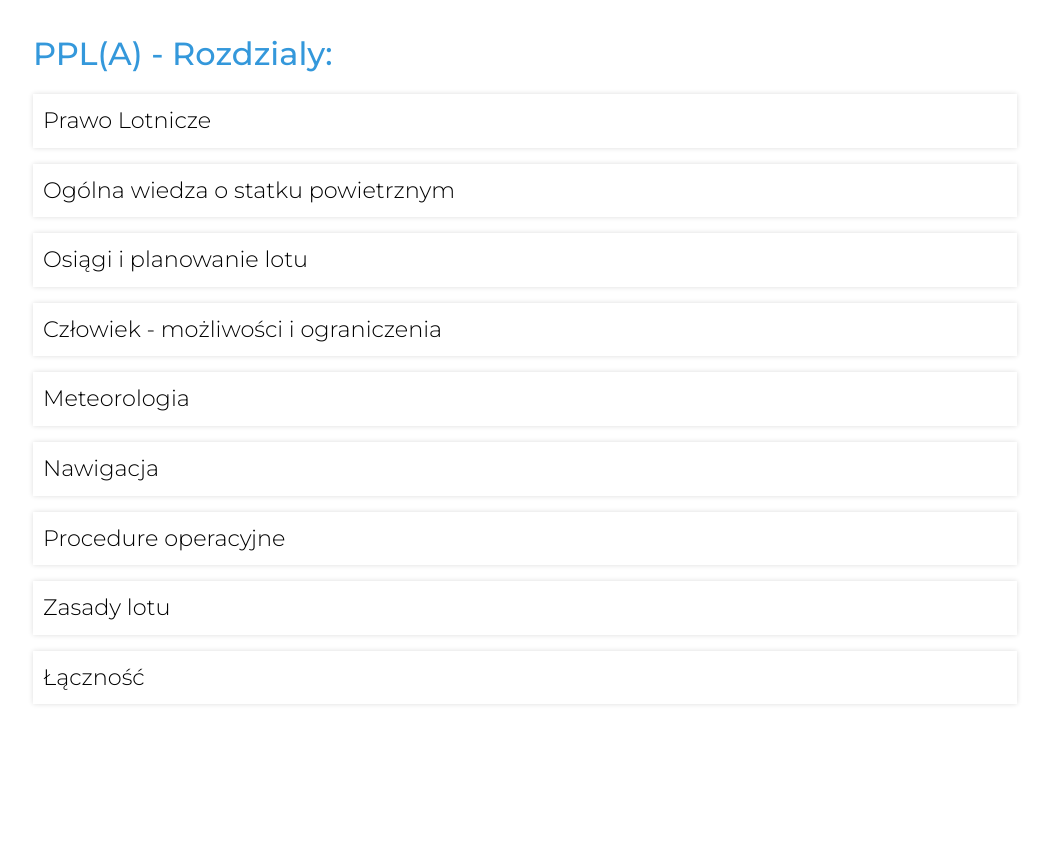
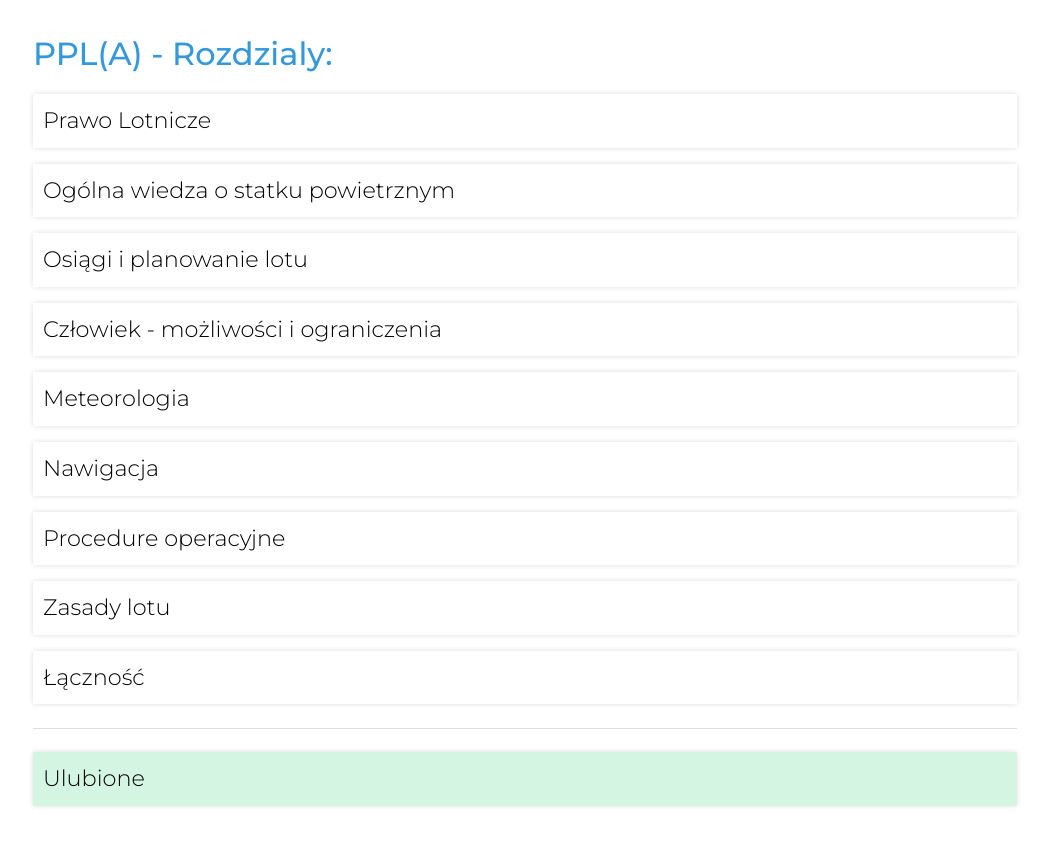
Before and after one commit to pilotocheg/ppl-questions, a React (Vite) app: page /#/ in a window 1280 px wide. Shown: the whole page, without its empty margins (115-1164 px from the left). Before the commit the page ends 800 px from the top, so only its background shows below. Built offline with nearby package versions, Linux system fonts and the light colour scheme.

Commit message:
Added favorites page

```diff
--- a/src/App.tsx
+++ b/src/App.tsx
@@ -3,8 +3,10 @@ import { Route, Routes } from "react-router-dom";
 import { QuestionsPage } from "./components/questions-page";
 import questions from "./resources/questions.json";
 import { MainPage } from "components/main-page";
+import { useCallback, useState } from "react";
+import { Question } from "types";
 
-const titlesMap: Record<keyof typeof questions, string> = {
+const titlesMap: Record<keyof typeof questions | "favorites", string> = {
   general: "Prawo Lotnicze",
   plane: "Ogólna wiedza o statku powietrznym",
   planning: "Osiągi i planowanie lotu",
@@ -14,17 +16,42 @@ const titlesMap: Record<keyof typeof questions, string> = {
   operational: "Procedure operacyjne",
   flight: "Zasady lotu",
   communication: "Łączność",
+  favorites: "Ulubione",
 };
 
 const pagesList = Object.entries(titlesMap) as [
-  keyof typeof questions,
+  keyof typeof questions | "favorites",
   string
 ][];
 
 function App() {
+  const [favorites, setFavorites] = useState<Question[]>(() => {
+    const favorites = localStorage.getItem("favorites");
+    return favorites ? JSON.parse(favorites) : [];
+  });
+
+  const addToFavorites = useCallback((question: Question) => {
+    setFavorites((prev) => {
+      const newFavorites = [...prev, question].toSorted((a, b) =>
+        a.name.localeCompare(b.name)
+      );
+      localStorage.setItem("favorites", JSON.stringify(newFavorites));
+      return newFavorites;
+    });
+  }, []);
+
+  const removeFromFavorites = useCallback((question: Question) => {
+    setFavorites((prev) => {
+      const newFavorites = prev.filter((q) => q.name !== question.name);
+      localStorage.setItem("favorites", JSON.stringify(newFavorites));
+      return newFavorites;
+    });
+  }, []);
+
   return (
     <Routes>
       <Route path="/" element={<MainPage pages={pagesList} />} />
+
       {pagesList.map(([topic, title]) => (
         <Route
           key={topic}
@@ -32,7 +59,10 @@ function App() {
           element={
             <QuestionsPage
               title={title}
-              questions={questions[topic as keyof typeof questions]}
+              questions={topic === "favorites" ? favorites : questions[topic]}
+              favorites={favorites}
+              addToFavorites={addToFavorites}
+              removeFromFavorites={removeFromFavorites}
             />
           }
         />
--- a/src/components/main-page/index.tsx
+++ b/src/components/main-page/index.tsx
@@ -1,6 +1,7 @@
 import { memo } from "react";
 import { Link } from "react-router-dom";
 import { Helmet } from "react-helmet";
+import classNames from "classnames";
 
 import styles from "./styles.module.scss";
 
@@ -20,7 +21,12 @@ export const MainPage = memo((props: Props) => {
       <ul className={styles.list}>
         {pages.map(([path, title]) => (
           <li className={styles.listItem} key={path}>
-            <Link className={styles.listItemLink} to={path}>
+            <Link
+              className={classNames(styles.listItemLink, {
+                [styles.favorites]: path === "favorites",
+              })}
+              to={path}
+            >
               {title}
             </Link>
           </li>
--- a/src/components/main-page/styles.module.scss
+++ b/src/components/main-page/styles.module.scss
@@ -34,4 +34,20 @@
     background-color: var(--color-main);
     box-shadow: 0 0 20px #ddd;
   }
+
+  &.favorites {
+    background-color: var(--background-success);
+    margin-top: 2rem;
+    position: relative;
+
+    &::before {
+      content: "";
+      position: absolute;
+      top: -1.5rem;
+      left: 0;
+      width: 100%;
+      border-top: 1px solid #ddd;
+      pointer-events: none;
+    }
+  }
 }
--- a/src/components/pagination/index.tsx
+++ b/src/components/pagination/index.tsx
@@ -1,4 +1,4 @@
-import { ChangeEvent, memo, useRef, useState } from "react";
+import { ChangeEvent, memo, useEffect, useRef, useState } from "react";
 
 import styles from "./styles.module.scss";
 
@@ -12,6 +12,13 @@ export const Pagination = memo((props: Props) => {
   const { page: actualPage, onPageChange, maxPage } = props;
 
   const [page, setPage] = useState(actualPage);
+
+  useEffect(() => {
+    if (actualPage > maxPage) {
+      setPage(maxPage);
+      onPageChange(maxPage);
+    }
+  }, [actualPage, maxPage, onPageChange]);
 
   const timeout = useRef<number | undefined>(undefined);
 
--- a/src/components/questions-block/index.tsx
+++ b/src/components/questions-block/index.tsx
@@ -1,17 +1,34 @@
 import { memo, useMemo, useState } from "react";
 import classNames from "classnames";
+
+import starEmptyIcon from "images/star-empty.svg";
+import starFilledIcon from "images/star-filled.svg";
 
 import { Question } from "types";
 import { shuffle } from "utils";
 
 import styles from "./styles.module.scss";
 
-type Props = Question;
+type Props = {
+  question: Question;
+  addToFavorites: (question: Question) => void;
+  removeFromFavorites: (question: Question) => void;
+  isFavorite: boolean;
+};
 
 export const QuestionsBlock = memo((props: Props) => {
-  const { name, text, q1, q2, q3, q4 } = props;
+  const { question, addToFavorites, removeFromFavorites, isFavorite } = props;
+  const { name, text, q1, q2, q3, q4 } = question;
 
   const [selected, setSelected] = useState<string>("");
+
+  const handleFavoriteClick = () => {
+    if (isFavorite) {
+      removeFromFavorites(question);
+    } else {
+      addToFavorites(question);
+    }
+  };
 
   const correctQuestion = q1;
 
@@ -19,7 +36,12 @@ export const QuestionsBlock = memo((props: Props) => {
 
   return (
     <li className={styles.container} key={name}>
-      <p className={styles.questionName}>{name}</p>
+      <div className={styles.nameContainer}>
+        <p className={styles.questionName}>{name}</p>
+        <button onClick={handleFavoriteClick} className={styles.favoriteBtn}>
+          <img src={isFavorite ? starFilledIcon : starEmptyIcon} alt="star" />
+        </button>
+      </div>
       <h2 className={styles.questionTitle}>{text}</h2>
       <ul>
         {questions.map((question) => (
--- a/src/components/questions-block/styles.module.scss
+++ b/src/components/questions-block/styles.module.scss
@@ -1,11 +1,35 @@
 .container {
   margin-top: 2rem;
+}
+
+.nameContainer {
+  display: flex;
+  justify-content: space-between;
+  align-items: center;
 }
 
 .questionName {
   font-family: Lato Light, sans-serif;
   font-size: 1.5em;
   color: var(--color-main);
+}
+
+.favoriteBtn {
+  background-color: transparent;
+  --webkit-tap-highlight-color: transparent;
+
+  &:hover {
+    opacity: 0.7;
+  }
+
+  &:active {
+    opacity: 0.5;
+  }
+
+  img {
+    width: 1.8rem;
+    height: 1.8rem;
+  }
 }
 
 .questionTitle {
--- a/src/components/questions-page/index.tsx
+++ b/src/components/questions-page/index.tsx
@@ -11,16 +11,24 @@ import styles from "./styles.module.scss";
 type Props = {
   title: string;
   questions: Question[];
+  addToFavorites: (question: Question) => void;
+  removeFromFavorites: (question: Question) => void;
+  favorites: Question[];
 };
 
 const PAGE_SIZE = 5;
 
 export const QuestionsPage = memo((props: Props) => {
-  const { title, questions } = props;
+  const { title, questions, favorites, addToFavorites, removeFromFavorites } =
+    props;
+
+  const maxPage = Math.ceil(questions.length / PAGE_SIZE);
 
   const [page, setPage] = useState(() => {
     const storedPage = localStorage.getItem(`${title}_page`);
-    return Number(storedPage) || 1;
+    const initialPage = Number(storedPage) || 1;
+
+    return Math.min(initialPage, maxPage);
   });
 
   useEffect(() => {
@@ -35,7 +43,6 @@ export const QuestionsPage = memo((props: Props) => {
     [title]
   );
 
-  const maxPage = Math.ceil(questions.length / PAGE_SIZE);
   const sliceStart = (page - 1) * PAGE_SIZE;
 
   return (
@@ -50,9 +57,19 @@ export const QuestionsPage = memo((props: Props) => {
         {" / "}
         <span className={styles.linkDisabled}>{title}</span>
       </nav>
+      {questions.length ? (
+        <>
           <ul>
-        {questions.slice(sliceStart, sliceStart + PAGE_SIZE).map((question) => (
-          <QuestionsBlock key={question.name} {...question} />
+            {questions
+              .slice(sliceStart, sliceStart + PAGE_SIZE)
+              .map((question) => (
+                <QuestionsBlock
+                  key={question.name}
+                  question={question}
+                  addToFavorites={addToFavorites}
+                  removeFromFavorites={removeFromFavorites}
+                  isFavorite={favorites.some((q) => q.name === question.name)}
+                />
               ))}
           </ul>
           <Pagination
@@ -60,6 +77,12 @@ export const QuestionsPage = memo((props: Props) => {
             maxPage={maxPage}
             onPageChange={handlePageChange}
           />
+        </>
+      ) : (
+        <div className={styles.empty}>
+          <p>Brak pytań w tej kategorii</p>
+        </div>
+      )}
     </div>
   );
 });
--- a/src/components/questions-page/styles.module.scss
+++ b/src/components/questions-page/styles.module.scss
@@ -1,5 +1,8 @@
 .page {
   padding: 30px 20px 40px;
+  min-height: 100vh;
+  display: flex;
+  flex-direction: column;
 }
 
 .nav {
@@ -27,3 +30,17 @@
   display: inline-block;
   padding: 5px;
 }
+
+.empty {
+  flex: 1;
+  width: 100%;
+  height: 100%;
+  display: flex;
+  justify-content: center;
+  align-items: center;
+
+  p {
+    color: var(--color-disabled);
+    font-size: 1.2em;
+  }
+}
--- a/src/index.css
+++ b/src/index.css
@@ -64,4 +64,5 @@ button {
 #root {
   max-width: 1024px;
   margin: 0 auto;
+  min-height: 100vh;
 }
--- a/tsconfig.app.json
+++ b/tsconfig.app.json
@@ -2,9 +2,9 @@
   "compilerOptions": {
     "tsBuildInfoFile": "./node_modules/.tmp/tsconfig.app.tsbuildinfo",
     "baseUrl": "src",
-    "target": "ES2020",
+    "target": "ESNext",
     "useDefineForClassFields": true,
-    "lib": ["ES2020", "DOM", "DOM.Iterable"],
+    "lib": ["ESNext", "DOM", "DOM.Iterable"],
     "module": "ESNext",
     "skipLibCheck": true,
 
```
Also changed, not shown: src/images/star-empty.svg (added), src/images/star-filled.svg (added). Lines whose indentation alone changed are shown as unchanged.
